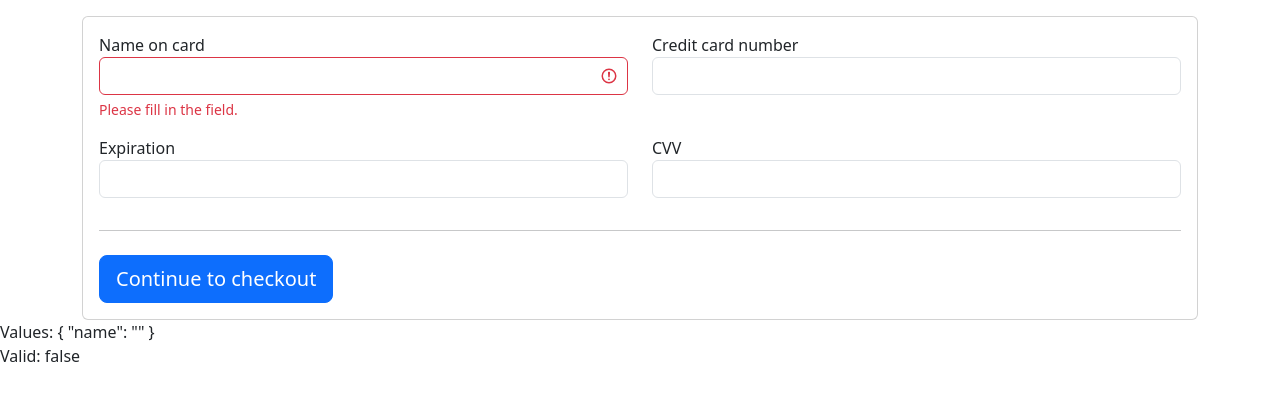
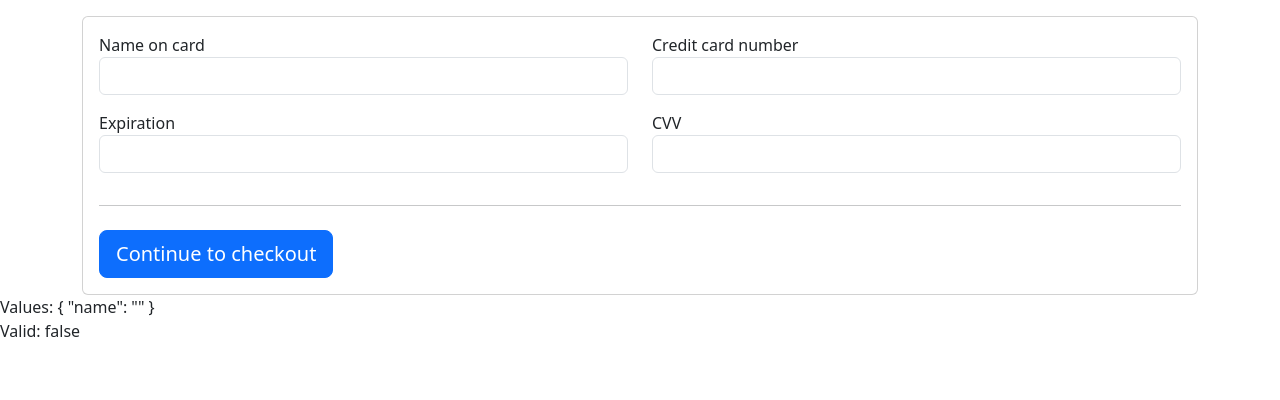
Before and after one commit to AnqiBai/Angular_Projects, an Angular app in the folder credit-card/: page / in a window 1280 px wide. Shown: the top 400 px of the page. Built offline with nearby package versions, Linux system fonts and the light colour scheme.

Commit message:
Added using form controller status.

```diff
--- a/credit-card/src/app/app.component.html
+++ b/credit-card/src/app/app.component.html
@@ -5,8 +5,8 @@
         <div class="col-md-6 mb-3">
           <label>Name on card</label>
           <input type="text" class="form-control" formControlName="name"
-            [ngClass]="{ 'is-invalid': $any(ccForm.get('name')).errors }">
-          <ng-container *ngIf="$any(ccForm.get('name')).errors">
+            [ngClass]="{ 'is-invalid': $any(ccForm.get('name')).dirty && $any(ccForm.get('name')).touched && $any(ccForm.get('name')).errors }">
+          <ng-container *ngIf="$any(ccForm.get('name')).dirty && $any(ccForm.get('name')).touched && $any(ccForm.get('name')).errors">
   <div *ngIf="$any(ccForm.get('name')).errors.required" class="invalid-feedback">
     Please fill in the field.
   </div>
```
